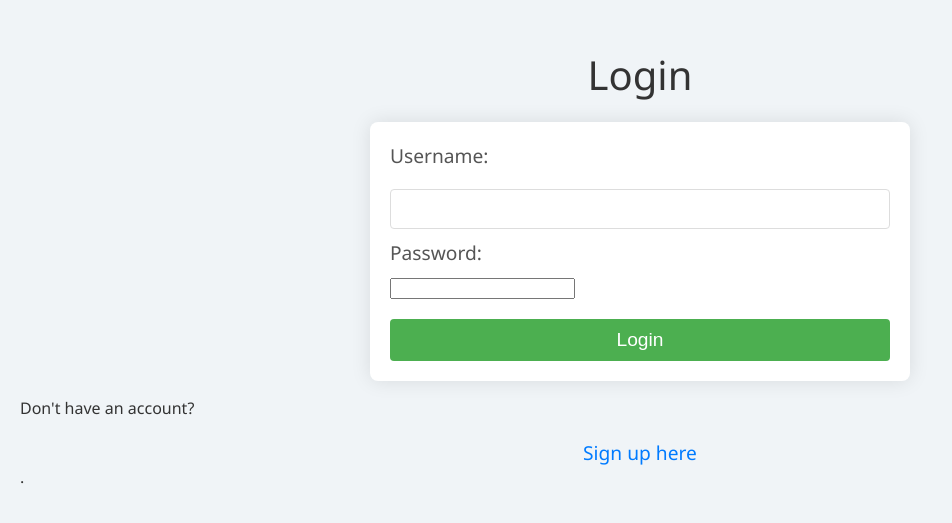
After one commit to MoeAbdel04/CTS-285, a Flask app: page /login in a window 1280 px wide. The commit adds this page. Shown: the top 523 px of the page, without its empty margins (0-952 px from the left). Run offline with Flask 3, Linux system fonts and the light colour scheme.

Commit message:
re created login system

```diff
--- a/dataman/app.py
+++ b/dataman/app.py
@@ -1,91 +1,88 @@
-from flask import Flask, render_template, request, redirect, url_for, session
-from math_practice import MathPractice, Parent
+from flask import Flask, render_template, request, redirect, url_for, session, flash
+from flask_sqlalchemy import SQLAlchemy
+from flask_login import LoginManager, UserMixin, login_user, logout_user, login_required, current_user
+from werkzeug.security import generate_password_hash, check_password_hash
 
 app = Flask(__name__)
-app.secret_key = 'your_secret_key'  # Needed for session management
+app.secret_key = 'your_secret_key'
 
-# Global variables to hold the current state
-math_practice = MathPractice()
-parent = Parent("Bob")
+# Database setup (SQLite)
+app.config['SQLALCHEMY_DATABASE_URI'] = 'sqlite:///users.db'
+app.config['SQLALCHEMY_TRACK_MODIFICATIONS'] = False
 
+db = SQLAlchemy(app)
+login_manager = LoginManager(app)
+login_manager.login_view = 'login'
+login_manager.login_message_category = 'info'
+
+# User model
+class User(UserMixin, db.Model):
+    id = db.Column(db.Integer, primary_key=True)
+    username = db.Column(db.String(150), unique=True, nullable=False)
+    password = db.Column(db.String(150), nullable=False)
+
+# User loader for Flask-Login
+@login_manager.user_loader
+def load_user(user_id):
+    return User.query.get(int(user_id))
+
+# Create the database
+with app.app_context():
+    db.create_all()
+
+# Home route (only accessible when logged in)
 @app.route('/')
+@login_required
 def index():
-    # Reset session for new practice session
-    session.clear()
-    return render_template('index.html')
+    session.clear()  # Reset session for new practice session
+    return render_template('index.html', username=current_user.username)
 
-@app.route('/set_difficulty', methods=['POST'])
-def set_difficulty():
-    global math_practice, parent
-    difficulty = request.form['difficulty']
-    parent.set_difficulty(math_practice, difficulty)
-    session['questions'] = []  # Start tracking questions and answers
-    session['score'] = 0  # Start tracking score
-    session['total_questions'] = 0  # Total number of questions
-    return redirect(url_for('generate_problem'))
+# User registration route
+@app.route('/signup', methods=['GET', 'POST'])
+def signup():
+    if request.method == 'POST':
+        username = request.form['username']
+        password = request.form['password']
+        hashed_password = generate_password_hash(password, method='pbkdf2:sha256')
 
-@app.route('/generate_problem')
-def generate_problem():
-    problem, correct_answer = math_practice.generate_problem()
-    session['current_problem'] = problem
-    session['correct_answer'] = correct_answer
-    return render_template('result.html', problem=problem)
+        user = User(username=username, password=hashed_password)
+        db.session.add(user)
+        db.session.commit()
+        flash('Account created successfully! Please log in.', 'success')
+        return redirect(url_for('login'))
 
-@app.route('/check_answer', methods=['POST'])
-def check_answer():
-    student_answer = request.form['answer']
-    feedback = ''
+    return render_template('signup.html')
 
-    try:
-        student_answer = float(student_answer)
-        correct_answer = session.get('correct_answer')
+# User login route
+@app.route('/login', methods=['GET', 'POST'])
+def login():
+    if request.method == 'POST':
+        username = request.form['username']
+        password = request.form['password']
+        user = User.query.filter_by(username=username).first()
 
-        # Update session tracking
-        session['total_questions'] += 1
-        if student_answer == correct_answer:
-            feedback = "Correct! Well done!"
-            session['score'] += 1
-            result = 'Correct'
+        if user and check_password_hash(user.password, password):
+            login_user(user)
+            flash('Login successful!', 'success')
+            return redirect(url_for('index'))
         else:
-            feedback = f"Incorrect. The correct answer was {correct_answer}."
-            result = 'Incorrect'
-    except ValueError:
-        feedback = "Please enter a valid number."
-        result = 'Invalid'
+            flash('Login failed. Please check your username and password.', 'danger')
 
-    # Append the result to the session's question history
-    session['questions'].append({
-        'problem': session.get('current_problem'),
-        'answer': student_answer,
-        'result': result
-    })
+    return render_template('login.html')
 
-    return render_template('result.html', problem=session['current_problem'], feedback=feedback)
+# User logout route
+@app.route('/logout')
+@login_required
+def logout():
+    logout_user()
+    flash('You have been logged out.', 'info')
+    return redirect(url_for('login'))
 
-@app.route('/next_question', methods=['POST'])
-def next_question():
-    # If user chooses to go to the next question, generate a new problem
-    if 'next' in request.form:
-        return redirect(url_for('generate_problem'))
-
-    # If user chooses to quit, display history and grade
-    elif 'quit' in request.form:
-        return redirect(url_for('show_history'))
-
-@app.route('/show_history')
-def show_history():
-    total_questions = session.get('total_questions', 0)
-    score = session.get('score', 0)
-    questions = session.get('questions', [])
-
-    # Calculate grade as a percentage and round to 2 decimal places
-    if total_questions > 0:
-        grade = round((score / total_questions) * 100, 2)
-    else:
-        grade = 0
-
-    return render_template('history.html', questions=questions, score=score, total_questions=total_questions, grade=grade)
-
+# Example protected route
+@app.route('/protected')
+@login_required
+def protected():
+    return 'This is a protected route! Only logged in users can see this.'
 
 if __name__ == '__main__':
     app.run(debug=True)
--- /dev/null
+++ b/dataman/templates/login.html
@@ -0,0 +1,22 @@
+<!DOCTYPE html>
+<html lang="en">
+<head>
+    <meta charset="UTF-8">
+    <meta name="viewport" content="width=device-width, initial-scale=1.0">
+    <title>Login</title>
+    <link rel="stylesheet" href="{{ url_for('static', filename='css/style.css') }}">
+</head>
+<body>
+    <h1>Login</h1>
+    <form method="POST" action="{{ url_for('login') }}">
+        <label for="username">Username:</label>
+        <input type="text" id="username" name="username" required>
+
+        <label for="password">Password:</label>
+        <input type="password" id="password" name="password" required>
+
+        <button type="submit">Login</button>
+    </form>
+    <p>Don't have an account? <a href="{{ url_for('signup') }}">Sign up here</a>.</p>
+</body>
+</html>
```
Also changed, not shown: dataman/templates/index.html (+4 -11 lines), dataman/templates/signup.html (added, +22 -0 lines).
